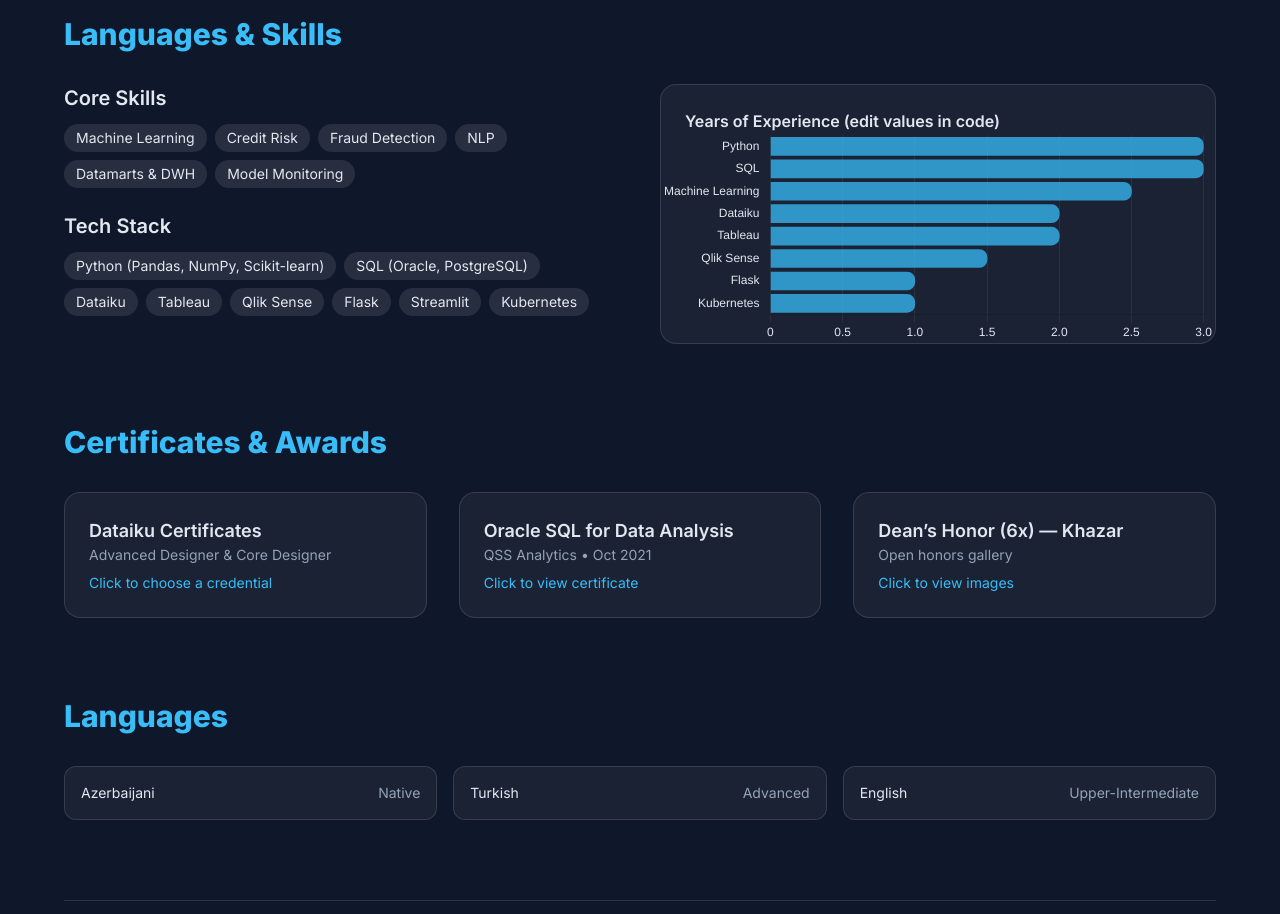
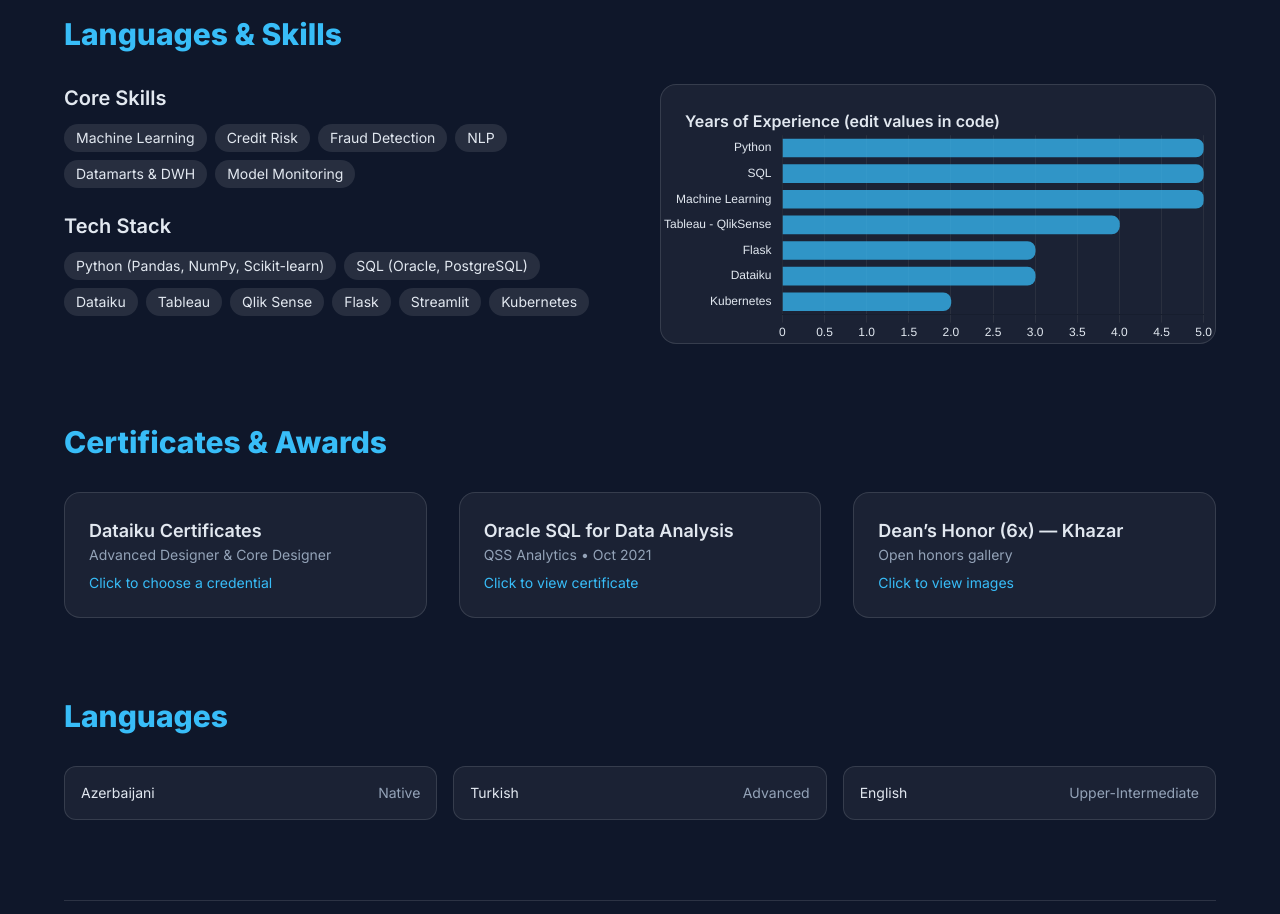
Before and after one commit to Alihuseyn-Ismayilov/Alihuseyn-Ismayilov.github.io, a plain HTML site: page index.html in a window 1280 px wide. Shown: the part 2400-3314 px from the top of the page. Drawn offline with nearby package versions, Linux system fonts and the light colour scheme.

Commit message:
update experience values

```diff
--- a/index.html
+++ b/index.html
@@ -430,10 +430,10 @@
       window.skillsChart = new Chart(ctx, {
         type: 'bar',
         data: {
-          labels: ['Python', 'SQL', 'Machine Learning', 'Dataiku', 'Tableau', 'Qlik Sense', 'Flask', 'Kubernetes'],
+          labels: ['Python', 'SQL', 'Machine Learning',  'Tableau - QlikSense',  'Flask', 'Dataiku', 'Kubernetes'],
           datasets: [{
             label: 'Years',
-            data: [3, 3, 2.5, 2, 2, 1.5, 1, 1], /* update these as needed */
+            data: [5, 5, 5, 4, 3, 3, 2], /* update these as needed */
             backgroundColor: 'rgba(56,189,248,0.75)',
             borderRadius: 8,
             barThickness: 18
```
